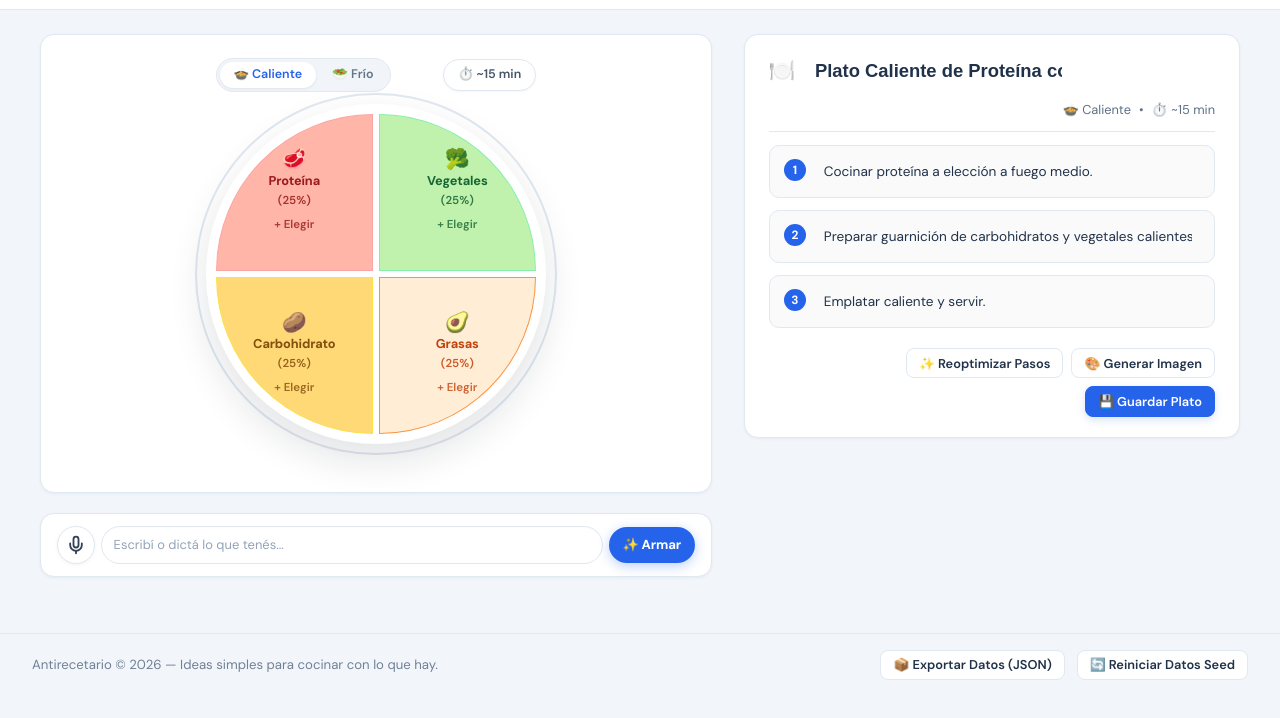
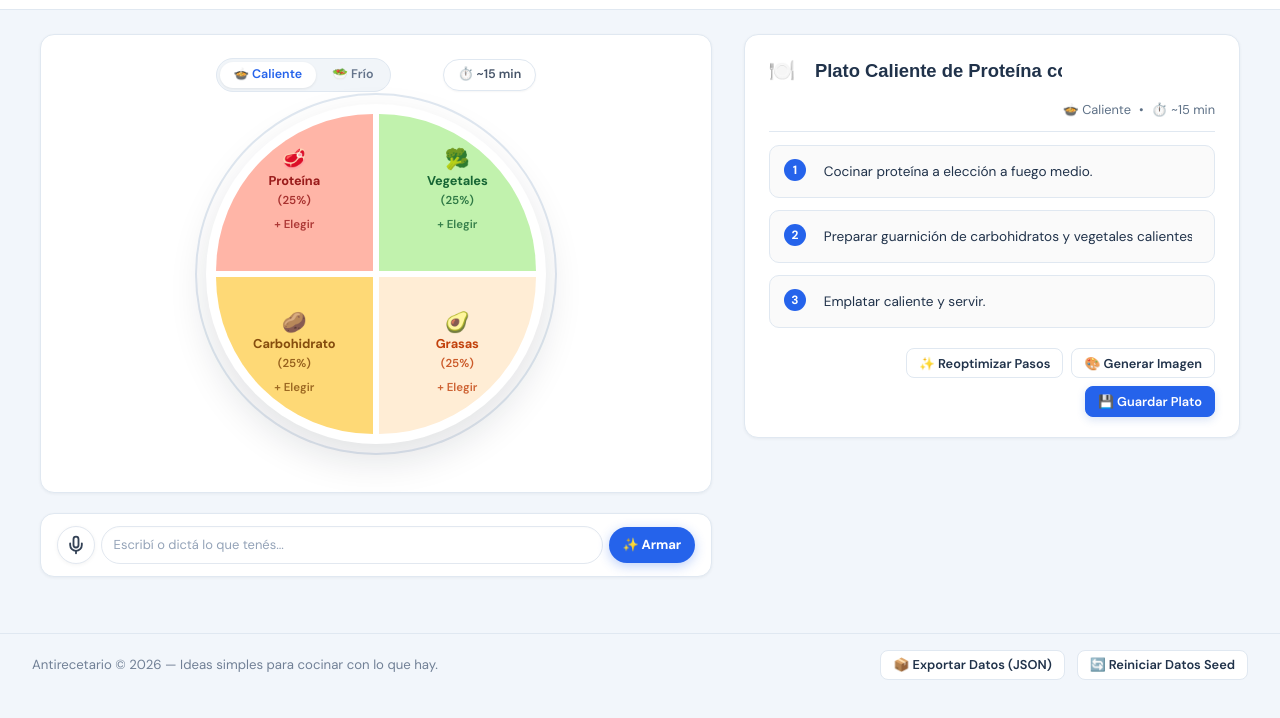
Before and after one commit to sergiogimenezclass/receta-cocina-frontend, a website: page index.backup.html in a window 1280 px wide. Shown: the part 66-784 px from the top of the page. Drawn offline with Linux system fonts and the light colour scheme.

Commit message:
style(assembler): remove borders from plate quadrants

```diff
--- a/css/components.css
+++ b/css/components.css
@@ -1318,7 +1318,7 @@
   grid-row: 1;
   border-top-left-radius: 160px;
   background: var(--color-prot-bg);
-  border: 1.5px solid var(--color-prot-border);
+  border: none;
   color: var(--color-prot);
   padding: 0.5rem 0.6rem;
 }
@@ -1329,7 +1329,7 @@
   grid-row: 1;
   border-top-right-radius: 160px;
   background: var(--color-veg-bg);
-  border: 1.5px solid var(--color-veg-border);
+  border: none;
   color: var(--color-veg);
   padding: 0.5rem 0.6rem;
 }
@@ -1340,7 +1340,7 @@
   grid-row: 2;
   border-bottom-left-radius: 160px;
   background: var(--color-carb-bg);
-  border: 1.5px solid var(--color-carb-border);
+  border: none;
   color: var(--color-carb);
   padding: 0.5rem 0.6rem;
 }
@@ -1351,7 +1351,7 @@
   grid-row: 2;
   border-bottom-right-radius: 160px;
   background: var(--color-fat-bg);
-  border: 1.5px solid var(--color-fat-border);
+  border: none;
   color: var(--color-fat);
   padding: 0.5rem 0.6rem;
 }
```
Also changed, not shown: index.html (+3 -3 lines).
